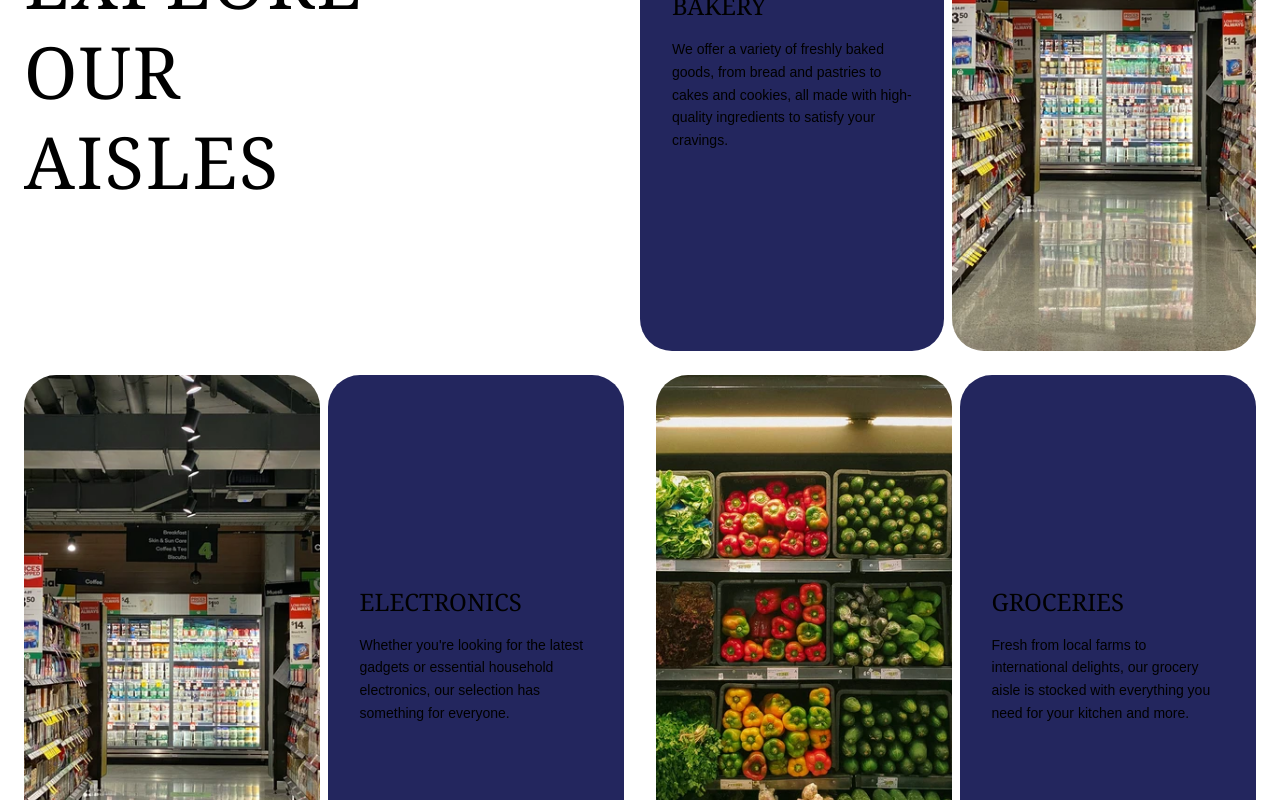
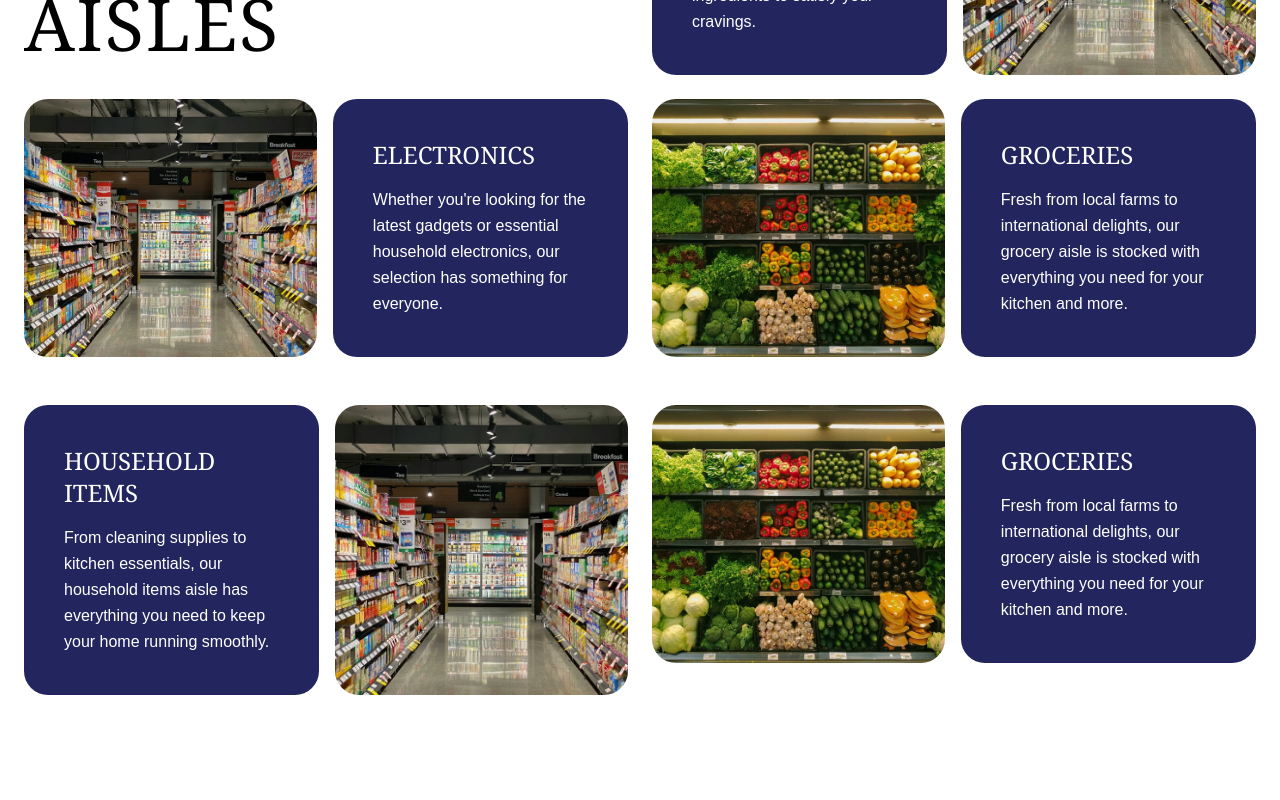
Before and after one commit to Eye-Kyu/County-supermarket, a Next.js app: page / in a window 1280 px wide. Shown: the part 1100-1900 px from the top of the page. Built offline with nearby package versions, Linux system fonts and the light colour scheme.

Commit message:
brief changes

```diff
--- a/app/components/AisleCard.tsx
+++ b/app/components/AisleCard.tsx
@@ -17,19 +17,29 @@ export default function AisleCard({
 }: AisleCardProps) {
   return (
     <div
-      className={`w-full flex gap-2 h-[70vh] flex-col md:flex-row ${
+      className={`w-full flex flex-col md:flex-row gap-4 ${
         reverse ? "md:flex-row-reverse" : ""
       } ${className}`}
     >
       {/* TEXT CARD */}
-      <div className="w-full md:w-1/2 bg-[#23265e] rounded-4xl p-8 flex flex-col justify-center">
-        <h3 className="font-serif text-2xl mb-4 text-black">{title}</h3>
-        <p className="text-sm leading-relaxed text-black">{text}</p>
+      <div className="w-full md:w-1/2 bg-[#23265e] rounded-3xl p-6 md:p-10 flex flex-col justify-center min-h-55">
+        <h3 className="font-serif text-2xl mb-4 text-white">{title}</h3>
+        <p className="text-base leading-relaxed text-white">{text}</p>
       </div>
 
       {/* IMAGE CARD */}
-      <div className="w-full md:w-1/2 relative rounded-4xl overflow-hidden">
-        <Image src={image} alt={title} fill className="object-cover" priority />
+      <div
+        className="w-full md:w-1/2 relative rounded-3xl overflow-hidden
+                   min-h-55 sm:min-h-75 md:min-h-full"
+      >
+        <Image
+          src={image}
+          alt={title}
+          fill
+          className="object-cover"
+          sizes="(max-width: 768px) 100vw, 50vw"
+          priority
+        />
       </div>
     </div>
   );
--- a/app/components/Services2.tsx
+++ b/app/components/Services2.tsx
@@ -4,7 +4,8 @@ export default function Services2() {
   return (
     <div className="pt-5">
       <section id="Services" className="px-6">
-        <div className="flex flex-col md:flex-row h-auto md:h-4/5 items-center gap-6 md:gap-0">
+        {/* HERO ROW */}
+        <div className="flex flex-col md:flex-row items-center gap-6">
           {/* LEFT TITLE */}
           <div className="w-full md:w-1/2">
             <h1 className="text-4xl sm:text-5xl md:text-7xl font-serif tracking-wide leading-tight">
@@ -22,8 +23,9 @@ export default function Services2() {
           </div>
         </div>
 
-        <section className="flex flex-col md:flex-row py-6 gap-6 md:gap-0">
-          <div className="w-full md:w-1/2 md:pr-4">
+        {/* ROW 2 */}
+        <section className="flex flex-col md:flex-row py-6 gap-6">
+          <div className="w-full md:w-1/2">
             <AisleCard
               title="ELECTRONICS"
               text="Whether you're looking for the latest gadgets or essential household electronics, our selection has something for everyone."
@@ -32,8 +34,7 @@ export default function Services2() {
             />
           </div>
 
-          {/* RIGHT TITLE */}
-          <div className="w-full md:w-1/2 md:pl-4">
+          <div className="w-full md:w-1/2">
             <AisleCard
               title="GROCERIES"
               text="Fresh from local farms to international delights, our grocery aisle is stocked with everything you need for your kitchen and more."
@@ -43,8 +44,9 @@ export default function Services2() {
           </div>
         </section>
 
-        <section className="flex flex-col md:flex-row py-6 gap-6 md:gap-0">
-          <div className="w-full md:w-1/2 md:pr-4">
+        {/* ROW 3 */}
+        <section className="flex flex-col md:flex-row py-6 gap-6">
+          <div className="w-full md:w-1/2">
             <AisleCard
               title="HOUSEHOLD ITEMS"
               text="From cleaning supplies to kitchen essentials, our household items aisle has everything you need to keep your home running smoothly."
@@ -52,8 +54,8 @@ export default function Services2() {
             />
           </div>
 
-          {/* Example: Hide on small screens, show on md+ */}
-          <div className="hidden md:block w-full md:w-1/2 md:pl-4">
+          {/* Desktop only */}
+          <div className="hidden md:block w-full md:w-1/2">
             <AisleCard
               title="GROCERIES"
               text="Fresh from local farms to international delights, our grocery aisle is stocked with everything you need for your kitchen and more."
```
